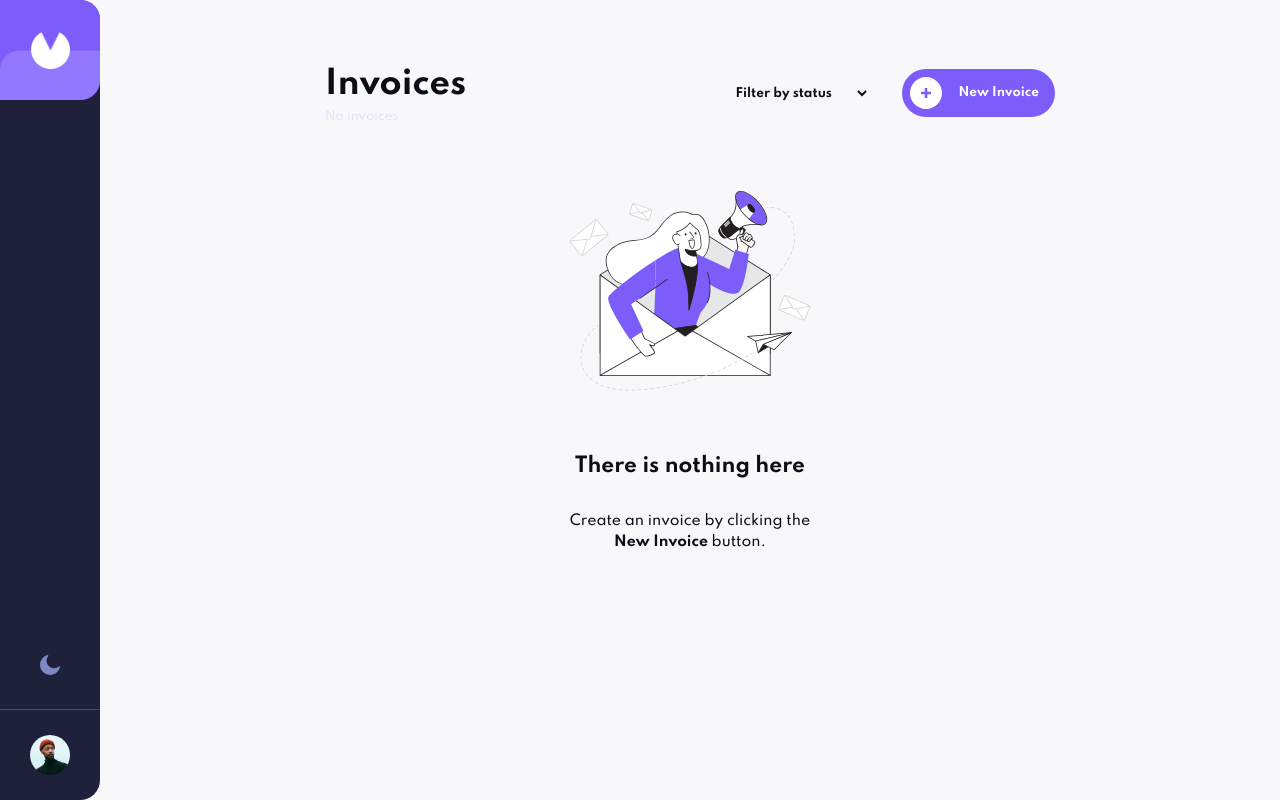
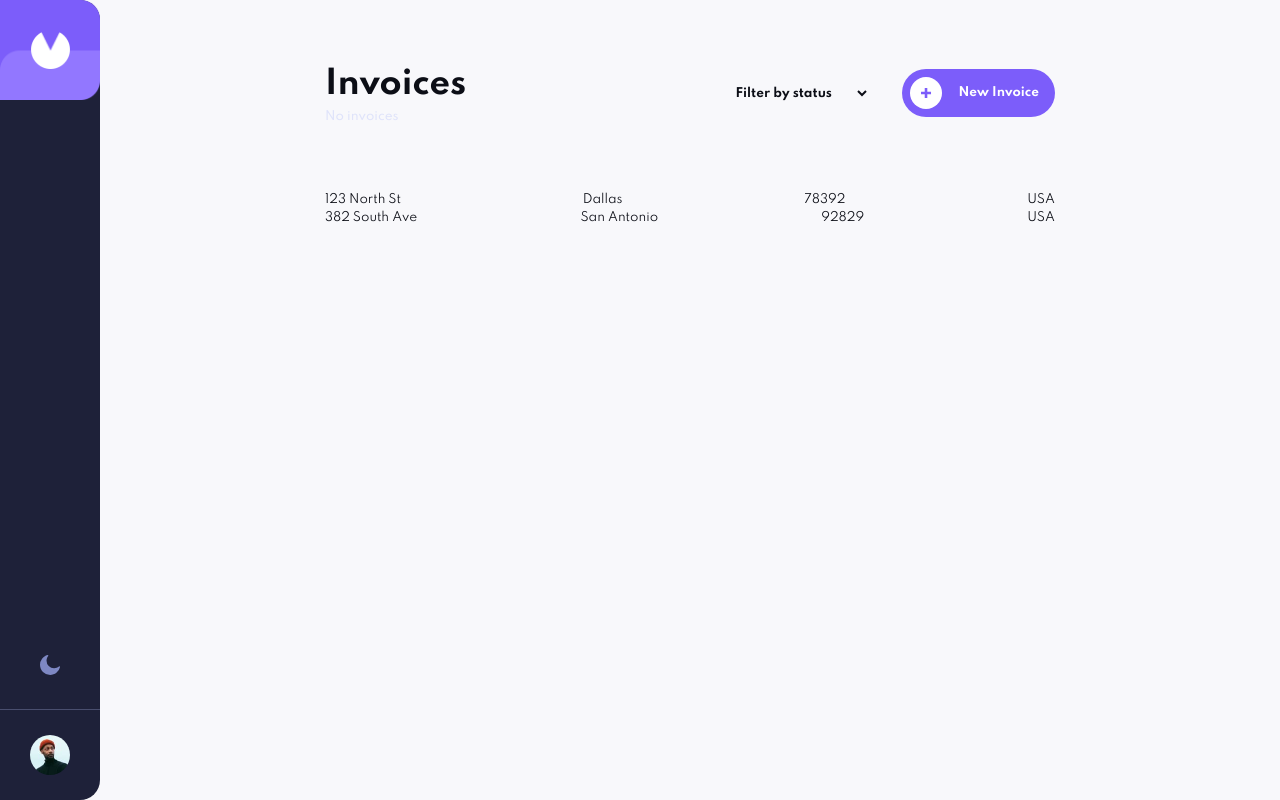
Before and after one commit to rrichetto15/invoice-app, a React (Create React App) app: page / in a window 1280 px wide. Built offline with nearby package versions, Linux system fonts and the light colour scheme.

Commit message:
Setup InvoiceContext with useReducer

```diff
--- a/src/App.js
+++ b/src/App.js
@@ -2,18 +2,16 @@ import React from 'react';
 import { BrowserRouter as Router, Routes, Route } from 'react-router-dom';
 import styled from 'styled-components';
 
-import { useGlobal } from './hooks/useGlobal';
+import { useGlobalContext } from './hooks/useGlobalContext';
 
 import Dashboard from './pages/dashboard/Dashboard';
 import Invoice from './pages/invoice/Invoice';
-import Login from './pages/login/Login';
-import Signup from './pages/signup/Signup';
 
 import Sidebar from './components/Sidebar';
 import InvoiceModal from './components/InvoiceModal';
 
 const App = () => {
-  const { theme, showModal } = useGlobal();
+  const { theme, showModal } = useGlobalContext();
 
   return (
     <Router>
@@ -25,8 +23,6 @@ const App = () => {
             <Routes>
               <Route path="/" element={<Dashboard />} />
               <Route path="/invoice/:id" element={<Invoice />} />
-              <Route path="/login" element={<Login />} />
-              <Route path="/signup" element={<Signup />} />
             </Routes>
           </Container>
         </Main>
--- a/src/components/InvoiceModal.js
+++ b/src/components/InvoiceModal.js
@@ -1,53 +1,93 @@
-import React from 'react';
+import React, { useState } from 'react';
 import styled from 'styled-components';
 
-import { useGlobal } from '../hooks/useGlobal';
+import { useGlobalContext } from '../hooks/useGlobalContext';
+import { useInvoiceContext } from '../hooks/useInvoiceContext';
 
 import Button from '../components/Button';
 
 const InvoiceModal = () => {
-  const { toggleModal } = useGlobal();
+  const [address, setAddress] = useState('');
+  const [city, setCity] = useState('');
+  const [zip, setZip] = useState('');
+  const [country, setCountry] = useState('');
 
-  const handleClick = (e) => {
-    if (e.target.id === 'backdrop') {
+  const { toggleModal } = useGlobalContext();
+  const { dispatch } = useInvoiceContext();
+
+  const closeModal = (e) => {
+    if (e.target.id === 'backdrop' || e.target.id === 'discard-btn') {
       toggleModal();
     }
   };
 
+  const submitForm = (e) => {
+    e.preventDefault();
+
+    const invoice = {
+      address,
+      city,
+      zip,
+      country,
+    };
+
+    dispatch({ type: 'CREATE', payload: invoice });
+  };
+
   return (
-    <Backdrop id="backdrop" onClick={handleClick}>
+    <Backdrop id="backdrop" onClick={closeModal}>
       <Modal>
-        <Content>
+        <Form onSubmit={(e) => e.preventDefault()}>
           <h2>New Invoice</h2>
           <Section>
             <h3>Bill From</h3>
             <ItemLabel>
               <span>Street Address</span>
-              <input type="text" />
+              <input
+                type="text"
+                value={address}
+                onChange={(e) => setAddress(e.target.value)}
+              />
             </ItemLabel>
             <ItemFlex>
               <ItemLabel>
                 <span>City</span>
-                <input type="text" />
+                <input
+                  type="text"
+                  value={city}
+                  onChange={(e) => setCity(e.target.value)}
+                />
               </ItemLabel>
               <ItemLabel>
                 <span>Zip Code</span>
-                <input type="text" />
+                <input
+                  type="text"
+                  value={zip}
+                  onChange={(e) => setZip(e.target.value)}
+                />
               </ItemLabel>
               <ItemLabel>
                 <span>Country</span>
-                <input type="text" />
+                <input
+                  type="text"
+                  value={country}
+                  onChange={(e) => setCountry(e.target.value)}
+                />
               </ItemLabel>
             </ItemFlex>
           </Section>
-        </Content>
-        <Buttons>
-          <Button color="white">Discard</Button>
-          <div>
-            <Button color="gray">Save as Draft</Button>
-            <Button>Save & Send</Button>
-          </div>
-        </Buttons>
+          <Buttons>
+            <Button id="discard-btn" color="white" onClick={closeModal}>
+              Discard
+            </Button>
+            <div>
+              <Button color="gray" onClick={submitForm}>
+                Save as Draft
+              </Button>
+              <Button onClick={submitForm}>Save & Send</Button>
+            </div>
+          </Buttons>
+        </Form>
       </Modal>
     </Backdrop>
   );
@@ -74,7 +114,7 @@ const Modal = styled.div`
   animation: fadeIn 0.5s ease-in-out;
 `;
 
-const Content = styled.div`
+const Form = styled.form`
   overflow: scroll;
   height: calc(100% - 8rem);
 
--- a/src/components/Sidebar.js
+++ b/src/components/Sidebar.js
@@ -2,7 +2,7 @@ import React, { useState } from 'react';
 import { Link } from 'react-router-dom';
 import styled from 'styled-components';
 
-import { useGlobal } from '../hooks/useGlobal';
+import { useGlobalContext } from '../hooks/useGlobalContext';
 
 import InvoiceModal from './InvoiceModal';
 
@@ -12,7 +12,7 @@ import moon from '../assets/icon-moon.svg';
 import avatar from '../assets/image-avatar.jpg';
 
 const Sidebar = () => {
-  const { theme, changeTheme } = useGlobal();
+  const { theme, changeTheme } = useGlobalContext();
 
   return (
     <SidebarWrap>
--- a/src/context/GlobalContext.js
+++ b/src/context/GlobalContext.js
@@ -24,7 +24,7 @@ const getUserPreferredTheme = () => {
   return theme;
 };
 
-export const GlobalProvider = ({ children }) => {
+export const GlobalContextProvider = ({ children }) => {
   const [theme, setTheme] = useState(getUserPreferredTheme());
   const [showModal, setShowModal] = useState(false);
 
--- /dev/null
+++ b/src/context/InvoiceContext.js
@@ -0,0 +1,37 @@
+import { createContext, useReducer } from 'react';
+
+export const InvoiceContext = createContext();
+
+const initialState = [
+  {
+    address: '123 North St',
+    city: 'Dallas',
+    zip: 78392,
+    country: 'USA',
+  },
+  {
+    address: '382 South Ave',
+    city: 'San Antonio',
+    zip: 92829,
+    country: 'USA',
+  },
+];
+
+const invoiceReducer = (state, action) => {
+  switch (action.type) {
+    case 'CREATE':
+      return [...state, action.payload];
+    default:
+      return state;
+  }
+};
+
+export const InvoiceContextProvider = ({ children }) => {
+  const [invoices, dispatch] = useReducer(invoiceReducer, initialState);
+
+  const value = { invoices, dispatch };
+
+  return (
+    <InvoiceContext.Provider value={value}>{children}</InvoiceContext.Provider>
+  );
+};
--- a/src/hooks/useGlobal.js
+++ b/src/hooks/useGlobalContext.js
@@ -1,11 +1,13 @@
 import { useContext } from 'react';
 import { GlobalContext } from '../context/GlobalContext';
 
-export const useGlobal = () => {
+export const useGlobalContext = () => {
   const context = useContext(GlobalContext);
 
   if (!context) {
-    throw new Error('useGlobal must be used inside a GlobalProvider');
+    throw new Error(
+      'useGlobalContext must be used inside a GlobalContextProvider'
+    );
   }
 
   return context;
--- /dev/null
+++ b/src/hooks/useInvoiceContext.js
@@ -0,0 +1,14 @@
+import { useContext } from 'react';
+import { InvoiceContext } from '../context/InvoiceContext';
+
+export const useInvoiceContext = () => {
+  const context = useContext(InvoiceContext);
+
+  if (!context) {
+    throw new Error(
+      'useInvoiceContext must be used within an InvoiceContextProvider'
+    );
+  }
+
+  return context;
+};
--- a/src/index.css
+++ b/src/index.css
@@ -43,6 +43,7 @@
 
 * {
   margin: 0;
+  padding: 0;
 }
 
 html {
@@ -109,6 +110,11 @@ h6 {
   overflow-wrap: break-word;
 }
 
+ul,
+ol {
+  list-style: none;
+}
+
 @keyframes fadeIn {
   0% {
     transform: translateX(-100%);
--- a/src/index.js
+++ b/src/index.js
@@ -1,19 +1,19 @@
 import React from 'react';
 import ReactDOM from 'react-dom';
-import { BrowserRouter as Router } from 'react-router-dom';
 import './index.css';
 
 import App from './App';
-import { GlobalProvider } from './context/GlobalContext';
+import { GlobalContextProvider } from './context/GlobalContext';
+import { InvoiceContextProvider } from './context/InvoiceContext';
 // import reportWebVitals from './reportWebVitals';
 
 ReactDOM.render(
   <React.StrictMode>
-    {/* <Router> */}
-    <GlobalProvider>
-      <App />
-    </GlobalProvider>
-    {/* </Router> */}
+    <GlobalContextProvider>
+      <InvoiceContextProvider>
+        <App />
+      </InvoiceContextProvider>
+    </GlobalContextProvider>
   </React.StrictMode>,
   document.getElementById('root')
 );
--- a/src/pages/dashboard/Dashboard.js
+++ b/src/pages/dashboard/Dashboard.js
@@ -1,15 +1,18 @@
 import React from 'react';
 import styled from 'styled-components';
 
-import { useGlobal } from '../../hooks/useGlobal';
+import { useGlobalContext } from '../../hooks/useGlobalContext';
+import { useInvoiceContext } from '../../hooks/useInvoiceContext';
 
+import Button from '../../components/Button';
+import InvoiceList from './InvoiceList';
 import Placeholder from './Placeholder';
-import Button from '../../components/Button';
 
 import plus from '../../assets/icon-plus-circle.svg';
 
 const Dashboard = () => {
-  const { toggleModal } = useGlobal();
+  const { toggleModal } = useGlobalContext();
+  const { invoices } = useInvoiceContext();
 
   return (
     <>
@@ -29,7 +32,11 @@ const Dashboard = () => {
           </Button>
         </Utilities>
       </Header>
-      <Placeholder />
+      {invoices.length > 0 ? (
+        <InvoiceList invoices={invoices} />
+      ) : (
+        <Placeholder />
+      )}
     </>
   );
 };
--- /dev/null
+++ b/src/pages/dashboard/InvoiceList.js
@@ -0,0 +1,30 @@
+import React from 'react';
+import styled from 'styled-components';
+
+const InvoiceList = ({ invoices }) => {
+  return (
+    <List>
+      {invoices.map((invoice, i) => {
+        const { address, city, zip, country } = invoice;
+
+        return (
+          <li key={i}>
+            <span>{address}</span>
+            <span>{city}</span>
+            <span>{zip}</span>
+            <span>{country}</span>
+          </li>
+        );
+      })}
+    </List>
+  );
+};
+
+const List = styled.ul`
+  li {
+    display: flex;
+    justify-content: space-between;
+  }
+`;
+
+export default InvoiceList;
```
